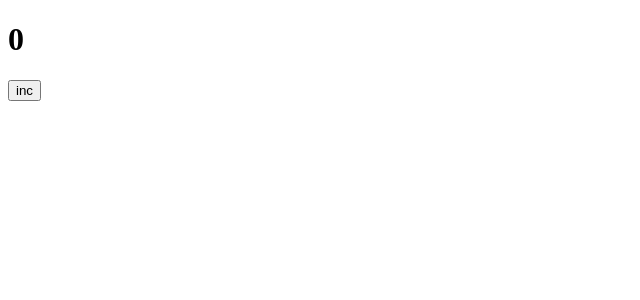
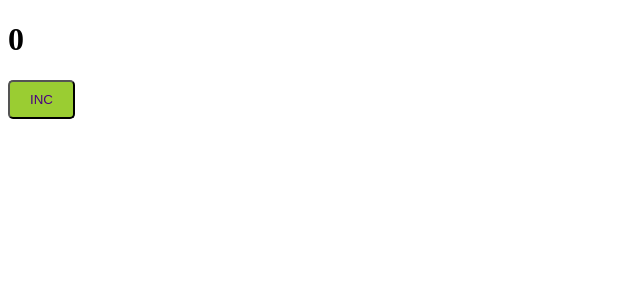
Before and after one commit to Gapotchenko-Yakov/webpack_course, a React app: page / in a window 1280 px wide. Shown: the top 300 px of the page, without its empty margins (0-640 px from the left). Built offline with nearby package versions, Linux system fonts and the light colour scheme.

Commit message:
Add css-loader and sass-loader.

```diff
--- a/package.json
+++ b/package.json
@@ -17,7 +17,11 @@
     "@types/react-dom": "^18.2.11",
     "@types/webpack": "^5.28.3",
     "@types/webpack-dev-server": "^4.7.2",
+    "css-loader": "^6.8.1",
     "html-webpack-plugin": "^5.5.3",
+    "sass": "^1.69.0",
+    "sass-loader": "^13.3.2",
+    "style-loader": "^3.3.3",
     "ts-loader": "^9.5.0",
     "ts-node": "^10.9.1",
     "typescript": "^5.2.2",
--- /dev/null
+++ b/src/components/App.scss
@@ -0,0 +1,10 @@
+button {
+  background: yellowgreen;
+  padding: 10px 20px;
+  border-radius: 5px;
+
+  span {
+    color:indigo;
+    text-transform: uppercase;
+  }
+}
--- a/src/components/App.tsx
+++ b/src/components/App.tsx
@@ -1,4 +1,6 @@
 import React, { useState } from "react";
+
+import "./App.scss";
 
 export const App = () => {
   const [count, setCount] = useState<number>(0);
@@ -8,7 +10,9 @@
   return (
     <div>
       <h1>{count}</h1>
-      <button onClick={increment}>inc</button>
+      <button onClick={increment}>
+        <span>inc</span>
+      </button>
     </div>
   );
 };
--- a/webpack.config.ts
+++ b/webpack.config.ts
@@ -18,6 +18,18 @@
     entry: path.resolve(__dirname, "src", "index.tsx"),
     module: {
       rules: [
+        // порядок имеет значение
+        {
+          test: /\.s[ac]ss$/i,
+          use: [
+            // Creates `style` nodes from JS strings
+            "style-loader",
+            // Translates CSS into CommonJS
+            "css-loader",
+            // Compiles Sass to CSS
+            "sass-loader",
+          ],
+        },
         {
           // ts-loader из коробки умеет работать с tsx
           // если бы не он то пришлось бы настраивать babel-loader для jsx
```
Also changed, not shown: 4 other files (tests, documents, lock files or other folders).
